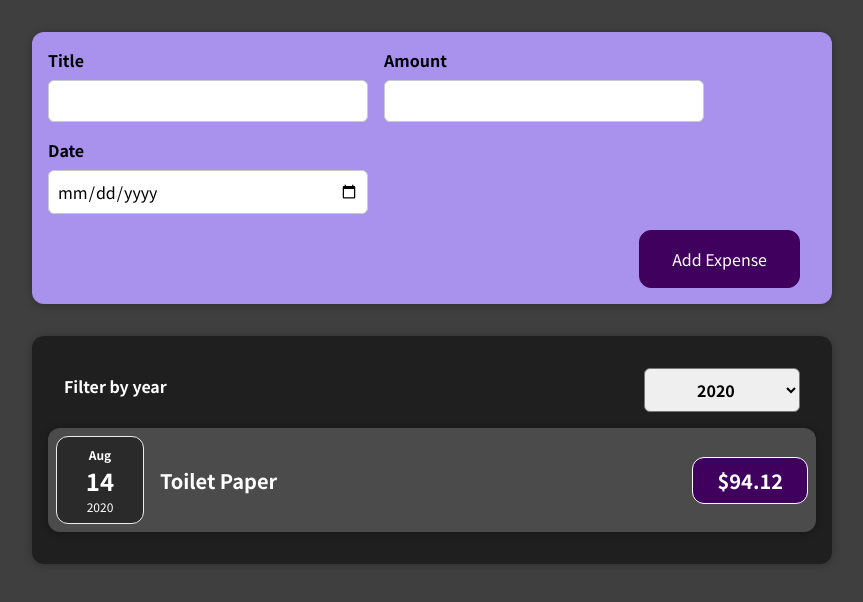
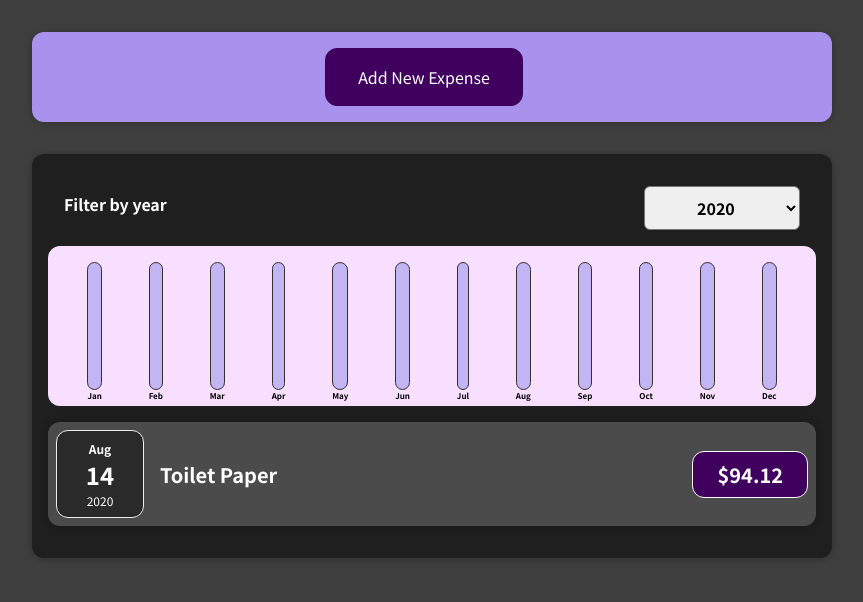
Before and after one commit to xGabrisado/01-starting-setup-modulo-3, a React (Create React App) app: page / in a window 1280 px wide. Shown: the top 602 px of the page, without its empty margins (208-1071 px from the left). Built offline with nearby package versions, Linux system fonts and the light colour scheme.

Commit message:
✨ Rendering conditionaly + dynamic style etc

```diff
--- /dev/null
+++ b/src/components/Chart/Chart.css
@@ -0,0 +1,9 @@
+.chart {
+  padding: 1rem;
+  border-radius: 12px;
+  background-color: #f8dfff;
+  text-align: center;
+  display: flex;
+  justify-content: space-around;
+  height: 10rem;
+}
--- /dev/null
+++ b/src/components/Chart/Chart.jsx
@@ -0,0 +1,22 @@
+import ChartBar from "./ChartBar";
+import "./Chart.css";
+
+const Chart = (props) => {
+  const dataPointValues = props.dataPoints.map((dataPoint) => dataPoint.value);
+  const totalMaximum = Math.max(...dataPointValues);
+
+  return (
+    <div className="chart">
+      {props.dataPoints.map((dataPoint) => (
+        <ChartBar
+          key={dataPoint.label}
+          value={dataPoint.value}
+          maxValue={totalMaximum}
+          label={dataPoint.label}
+        />
+      ))}
+    </div>
+  );
+};
+
+export default Chart;
--- /dev/null
+++ b/src/components/Chart/ChartBar.css
@@ -0,0 +1,30 @@
+.chart-bar {
+  height: 100%;
+  display: flex;
+  flex-direction: column;
+  align-items: center;
+}
+
+.chart-bar__inner {
+  height: 100%;
+  width: 100%;
+  border: 1px solid #313131;
+  border-radius: 12px;
+  background-color: #c3b4f3;
+  overflow: hidden;
+  display: flex;
+  flex-direction: column;
+  justify-content: flex-end;
+}
+
+.chart-bar__fill {
+  background-color: #4826b9;
+  width: 100%;
+  transition: all 0.3s ease-out;
+}
+
+.chart-bar__label {
+  font-weight: bold;
+  font-size: 0.5rem;
+  text-align: center;
+}
--- /dev/null
+++ b/src/components/Chart/ChartBar.jsx
@@ -0,0 +1,23 @@
+import "./ChartBar.css";
+
+const ChartBar = (props) => {
+  let barFillHeight = "0%";
+
+  if (props.maxValue > 0) {
+    barFillHeight = Math.round((props.value / props.maxValue) * 100 + "%");
+  }
+
+  return (
+    <div className="char-bar">
+      <div className="chart-bar__inner">
+        <div
+          className="chart-bar__fill"
+          style={{ height: barFillHeight }}
+        ></div>
+      </div>
+      <div className="chart-bar__label">{props.label}</div>
+    </div>
+  );
+};
+
+export default ChartBar;
--- a/src/components/Expenses/ExpenseDisplay.jsx
+++ b/src/components/Expenses/ExpenseDisplay.jsx
@@ -1,9 +1,10 @@
-import ExpenseItem from "./ExpenseItem";
+// import ExpenseItem from "./ExpenseItem";
 import "./ExpenseDisplay.css";
 import Card from "../UI/Card";
 import ExpensesFilter from "./ExpenseFilter";
 import { useState } from "react";
 import Expenseslist from "./ExpensesList";
+import ExpensesChart from "./ExpensesChart";
 
 const ExpenseDisplay = (props) => {
   const [filteredYear, setfilteredYear] = useState("2020");
@@ -22,6 +23,7 @@
         selected={filteredYear}
         onChangeFilter={filterChangeHandler}
       />
+      <ExpensesChart expenses={filteredExpenses} />
       <Expenseslist items={filteredExpenses} />
       {/* {expensesContent} */}
       {/* {filteredExpenses.length === 0 && <p>No expenses found!</p>}
--- a/src/components/Expenses/ExpenseFilter.jsx
+++ b/src/components/Expenses/ExpenseFilter.jsx
@@ -1,4 +1,4 @@
-import React, { useState } from "react";
+import React from "react";
 
 import "./ExpenseFilter.css";
 
--- /dev/null
+++ b/src/components/Expenses/ExpensesChart.jsx
@@ -0,0 +1,26 @@
+import Chart from "../Chart/Chart";
+
+const ExpensesChart = (props) => {
+  const chartDataPoints = [
+    { label: "Jan", value: 0 },
+    { label: "Feb", value: 0 },
+    { label: "Mar", value: 0 },
+    { label: "Apr", value: 0 },
+    { label: "May", value: 0 },
+    { label: "Jun", value: 0 },
+    { label: "Jul", value: 0 },
+    { label: "Aug", value: 0 },
+    { label: "Sep", value: 0 },
+    { label: "Oct", value: 0 },
+    { label: "Nov", value: 0 },
+    { label: "Dec", value: 0 },
+  ];
+
+  for (const expense of props.expenses) {
+    const expenseMonth = expense.date.getMonth(); //starting at 0
+    chartDataPoints[expenseMonth].value += expense.amount;
+  }
+  return <Chart dataPoints={chartDataPoints} />;
+};
+
+export default ExpensesChart;
--- a/src/components/NewExpense/ExpenseForm.jsx
+++ b/src/components/NewExpense/ExpenseForm.jsx
@@ -63,7 +63,7 @@
 
     const expenseData = {
       title: enteredTitle,
-      amount: enteredAmount,
+      amount: +enteredAmount,
       date: new Date(enteredDate),
     };
 
@@ -72,6 +72,11 @@
     setEnteredDate("");
 
     props.onSaveExpenseData(expenseData);
+  };
+
+  const cancelHandler = (e) => {
+    e.preventDefault();
+    props.onCancelExpenseAdd();
   };
 
   return (
@@ -107,6 +112,9 @@
         </div>
       </div>
       <div className="new-expense__actions">
+        <button type="button" onClick={cancelHandler}>
+          Cancel
+        </button>
         <button type="submit">Add Expense</button>
       </div>
     </form>
--- a/src/components/NewExpense/NewExpense.jsx
+++ b/src/components/NewExpense/NewExpense.jsx
@@ -1,7 +1,10 @@
 import "./NewExpense.css";
 import ExpenseForm from "./ExpenseForm";
+import { useState } from "react";
 
 const NewExpense = (props) => {
+  const [addNewExpense, setAddNewExpense] = useState(false);
+
   const saveExpenseDateHandler = (enteredExpenseData) => {
     const expenseData = {
       ...enteredExpenseData,
@@ -9,10 +12,29 @@
     };
 
     props.onAddExpense(expenseData);
+    setAddNewExpense(false);
   };
+
+  const formRenderingHandler = () => {
+    setAddNewExpense((prevState) => !prevState);
+  };
+
+  if (!addNewExpense) {
+    return (
+      <div className="new-expense">
+        <div>
+          <button onClick={formRenderingHandler}>Add New Expense</button>
+        </div>
+      </div>
+    );
+  }
+
   return (
     <div className="new-expense">
-      <ExpenseForm onSaveExpenseData={saveExpenseDateHandler} />
+      <ExpenseForm
+        onCancelExpenseAdd={formRenderingHandler}
+        onSaveExpenseData={saveExpenseDateHandler}
+      />
     </div>
   );
 };
```
